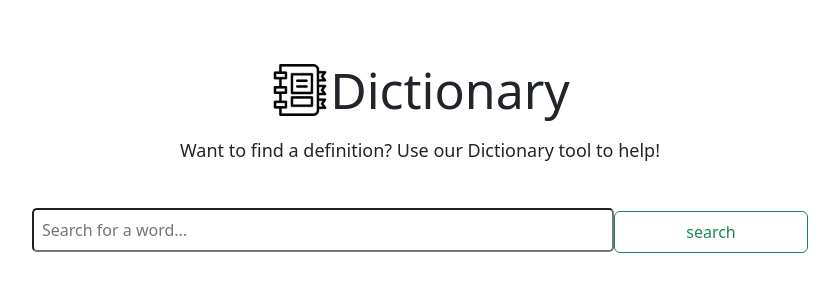
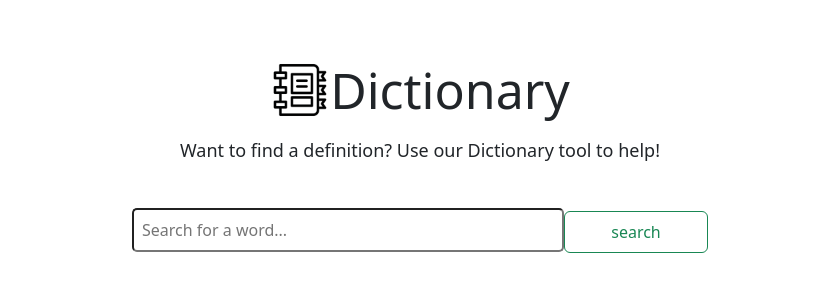
Before and after one commit to BethJW/dictionary-app, a React (Create React App) app: page / in a window 1280 px wide. Shown: the top 300 px of the page, without its empty margins (220-1059 px from the left). Built offline with nearby package versions, Linux system fonts and the light colour scheme.

Commit message:
changed container size

```diff
--- a/src/App.css
+++ b/src/App.css
@@ -1,5 +1,5 @@
 .App {
-  max-width: 800px;
+  max-width: 600px;
   margin: 40px auto;
 }
 header {
```
